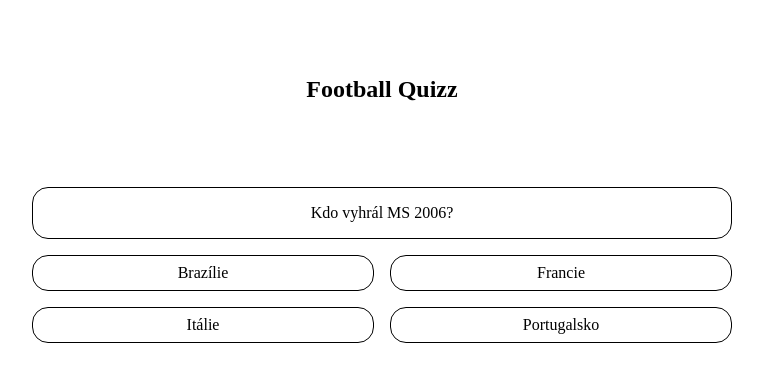
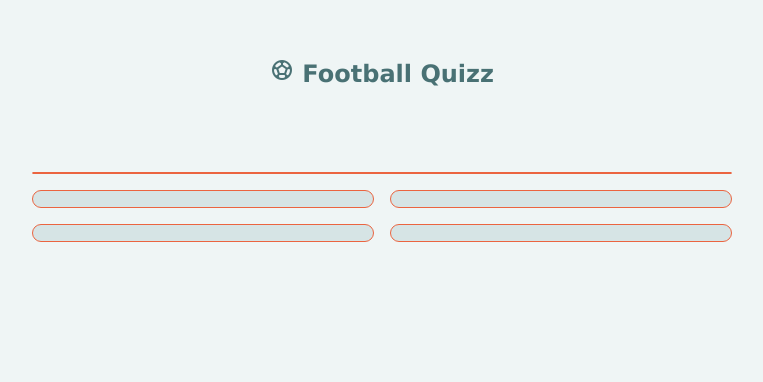
Before and after one commit to RenzoRG/Football-quizz, a plain HTML site: page index.html in a window 1280 px wide. Shown: the part 122-504 px from the top of the page, without its empty margins (258-1021 px from the left). Drawn offline with nearby package versions, Linux system fonts and the light colour scheme.

Commit message:
dont remember

```diff
--- a/index.html
+++ b/index.html
@@ -6,24 +6,32 @@
     <meta name="viewport" content="width=device-width, initial-scale=1.0">
     <title>Quizz Game</title>
     <link rel="stylesheet" href="styles.css">
+    <link rel="stylesheet" href="https://fonts.googleapis.com/css2?family=Material+Symbols+Outlined:opsz,wght,FILL,GRAD@48,300,0,0" />
     <script src="/main.js" type="module" defer></script>
 </head>
 <body>
     <section class="container">
         <div class="logo">
-            <img src="" alt="">
-            <h1>Football Quizz</h1>
+            <h1>
+                <span class="material-symbols-outlined">
+                sports_soccer
+                </span>
+                Football Quizz
+            </h1>
         </div>
         <section class="question">
             <p>Kdo vyhrál MS 2006?</p>
         </section>
         <ul class="answers">
-            <li class="answer" value="Brazilie">Brazílie</li>
-            <li class="answer" value="Francie">Francie</li>
-            <li class="answer" value="Italie">Itálie</li>
-            <li class="answer" value="Portugalsko">Portugalsko</li>
+            <li class="answer A">Brazílie</li>
+            <li class="answer B">Francie</li>
+            <li class="answer C">Itálie</li>
+            <li class="answer D">Portugalsko</li>
         </ul>
-        <div class="message"></div>
+        <div class="winning-message" id="winningMessage">
+            <span class="message"></span>
+            <button id="restartButton">Restart</button>
+        </div>
     </section>
 </body>
 </html>
--- a/main.js
+++ b/main.js
@@ -1,35 +1,4 @@
-//import { DB} from "./database"
-const container = document.querySelector('.container')
-const answers = document.querySelectorAll('li')
-const message = document.querySelector('.message')
-
-startGame()
-
-function startGame() {
-    answers.forEach(answer => {
-        answer.addEventListener('click', pickedChoice)
-    })
-}
-
-function pickedChoice(e) {
-    const answer = e.target.innerText
-    message.innerHTML = answer == "Itálie" ? 'correct' : 'wrong'
-
-    let button = document.querySelector('button')
-    if(button == null) {
-        button = document.createElement('button')
-        const buttonText = document.createTextNode('restart the game')
-        button.appendChild(buttonText)
-        container.appendChild(button)
-    }
-    button.addEventListener('click', () => {
-        message.innerHTML = ''
-        button.remove()
-        startGame()
-    })
-}
-
-export const DB = [
+const DB = [
     {
     question: "Kdo vyhrál MS v roce 2006?",
     "correct answer": 'Itálie',
@@ -87,3 +56,66 @@ export const DB = [
     D: 'Gerd Muller (1970)'
 }
 ]
+
+const container = document.querySelector('.container')
+const answers = document.querySelectorAll('li')
+const message = document.querySelector('.message')
+const winningMessageElement = document.getElementById('winningMessage')
+const questionElement = document.querySelector('.question')
+const answerAElement = document.querySelector('.A')
+const answerBElement = document.querySelector('.B')
+const answerCElement = document.querySelector('.C')
+const answerDElement = document.querySelector('.D')
+
+startGame()
+
+function startGame() {
+    populateQuizz()
+    answers.forEach(answer => {
+        answer.addEventListener('click', pickedChoice)
+    })
+}
+
+function pickedChoice(e) {
+    const answer = e.target.innerText
+    message.innerHTML = answer == "Itálie" ? 'You are correct!' : 'You are wrong!'
+
+    let button = document.querySelector('button')
+    if(button == null) {
+        button = document.createElement('button')
+        const buttonText = document.createTextNode('restart the game')
+        button.appendChild(buttonText)
+        container.appendChild(button)
+    }
+    winningMessageElement.classList.add('show')
+    button.addEventListener('click', () => {
+        winningMessageElement.classList.remove('show')
+        startGame()
+    })
+}
+
+function randomInt(max) {
+    return Math.floor(Math.random() * max)
+}
+
+function populateQuizz() {
+    const randomQuestion = DB[randomInt(DB.length)]
+    const question = randomQuestion.question
+    const correctQuestion = randomQuestion["correct answer"]
+    const answerA = document.createTextNode(`${randomQuestion.A}`)
+    const answerB = document.createTextNode(`${randomQuestion.B}`)
+    const answerC = document.createTextNode(`${randomQuestion.C}`)
+    const answerD = document.createTextNode(`${randomQuestion.D}`)
+
+    questionElement.textContent = ""
+    answerAElement.textContent = ""
+    answerBElement.textContent = ""
+    answerCElement.textContent = ""
+    answerDElement.textContent = ""
+
+    questionElement.appendChild(question)
+    answerAElement.appendChild(answerA)
+    answerBElement.appendChild(answerB)
+    answerCElement.appendChild(answerC)
+    answerDElement.appendChild(answerD)
+}
--- a/styles.css
+++ b/styles.css
@@ -1,3 +1,15 @@
+:root{
+    --clr-mainTheme: rgb(239, 245, 245);
+    --clr-main1: rgb(214, 228, 229);
+    --clr-second1: rgb(73, 113, 116);
+    --clr-second2: rgb(235, 100, 64);
+
+}
+body{
+    font-family: Verdana, Arial, Helvetica, sans-serif;;
+    background-color: var(--clr-mainTheme);
+    color: var(--clr-second1);
+}
 .container{
     width: 80%;
     min-width: 200px;
@@ -9,10 +21,15 @@
 
 .logo{
     margin-bottom: 4em;
+    display: flex;
+    flex-direction: row;
+    justify-content: center;
 }
 
 .question{
-    border: 1px solid black;
+    border: 1px solid var(--clr-second2);
+    background-color: var(--clr-main1);
+    font-weight: bold;
     border-radius: 1em;
 }
 
@@ -22,22 +39,24 @@
     align-items: stretch;
     padding: 0;
     gap: 1rem;
-    /*grid-template-columns: repeat(2, 1fr);*/
-    /*justify-content: space-around;*/
 }
 
 .answer{
-    border: 1px solid black;
+    border: 1px solid var(--clr-second2);
+    background-color: var(--clr-main1);
     border-radius: 1em;
     list-style: none;
     padding: 0.5rem;
+    transition: 350ms;
 }
 
 .answer:hover{
     border: 1px solid gold;
+    font-weight: bold;
+    box-shadow: 8px 8px 2px 1px var(--clr-second1);
 }
 
-@media (min-width: 400px) {
+@media (min-width: 40em) {
     .container{
         margin-top: 10em;
         max-width: 700px;
@@ -48,3 +67,36 @@
         grid-template-columns: 1fr 1fr;
     }
 }
+
+.winning-message {
+    display: none;
+    position: fixed;
+    top: 0;
+    left: 0;
+    right: 0;
+    bottom: 0;
+    background-color: rgba(0,0,0, .9);
+    justify-content: center;
+    align-items: center;
+    color: white;
+    font-size: 5rem;
+    flex-direction: column;
+}
+
+.winning-message button {
+    font-size: 3rem;
+    background-color: white;
+    border: 1px solid black;
+    padding: .25em .5em;
+    cursor: pointer;
+}
+
+.winning-message button:hover {
+    background-color: black;
+    color: white;
+    border-color: white;
+}
+
+.winning-message.show {
+    display: flex;
+}
```
